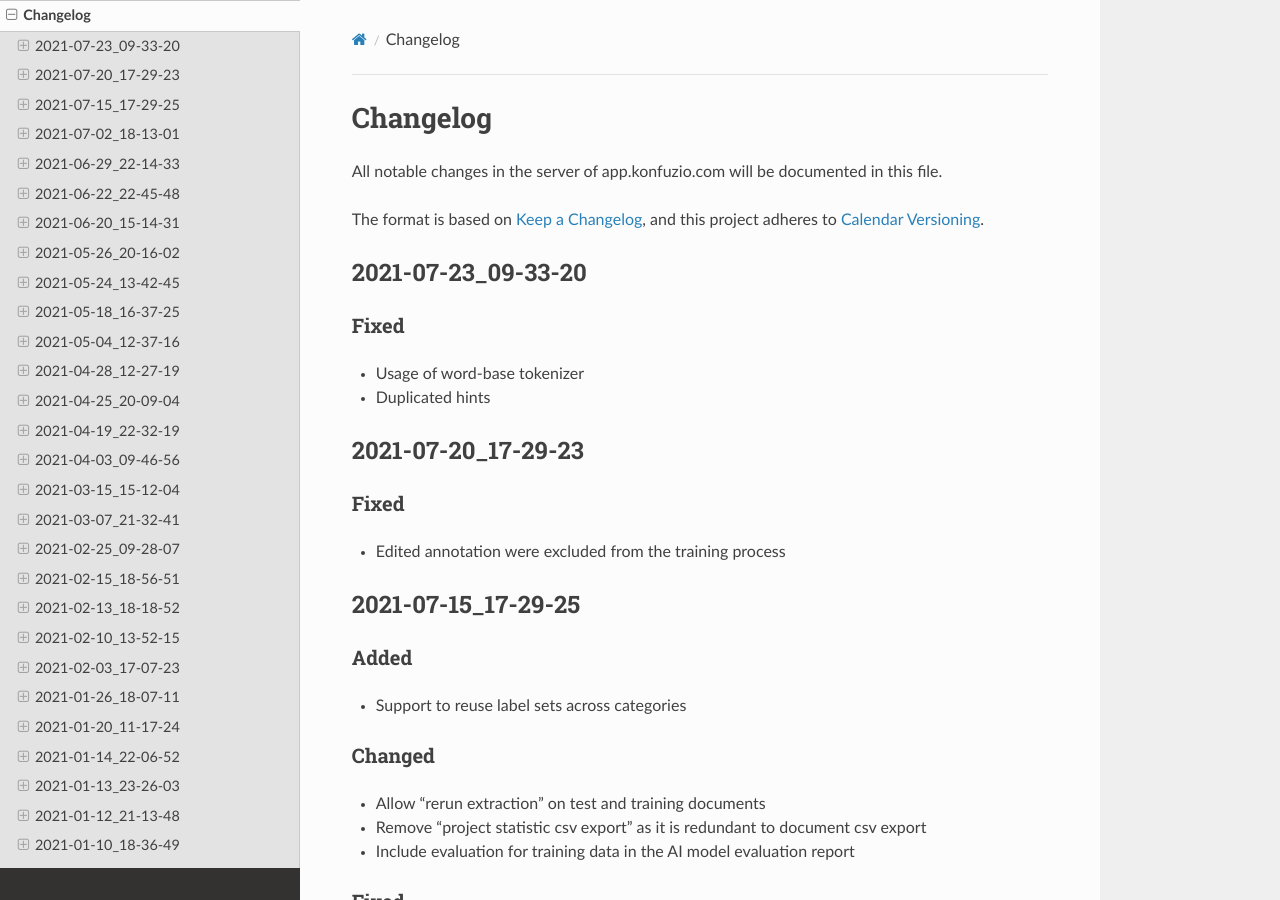
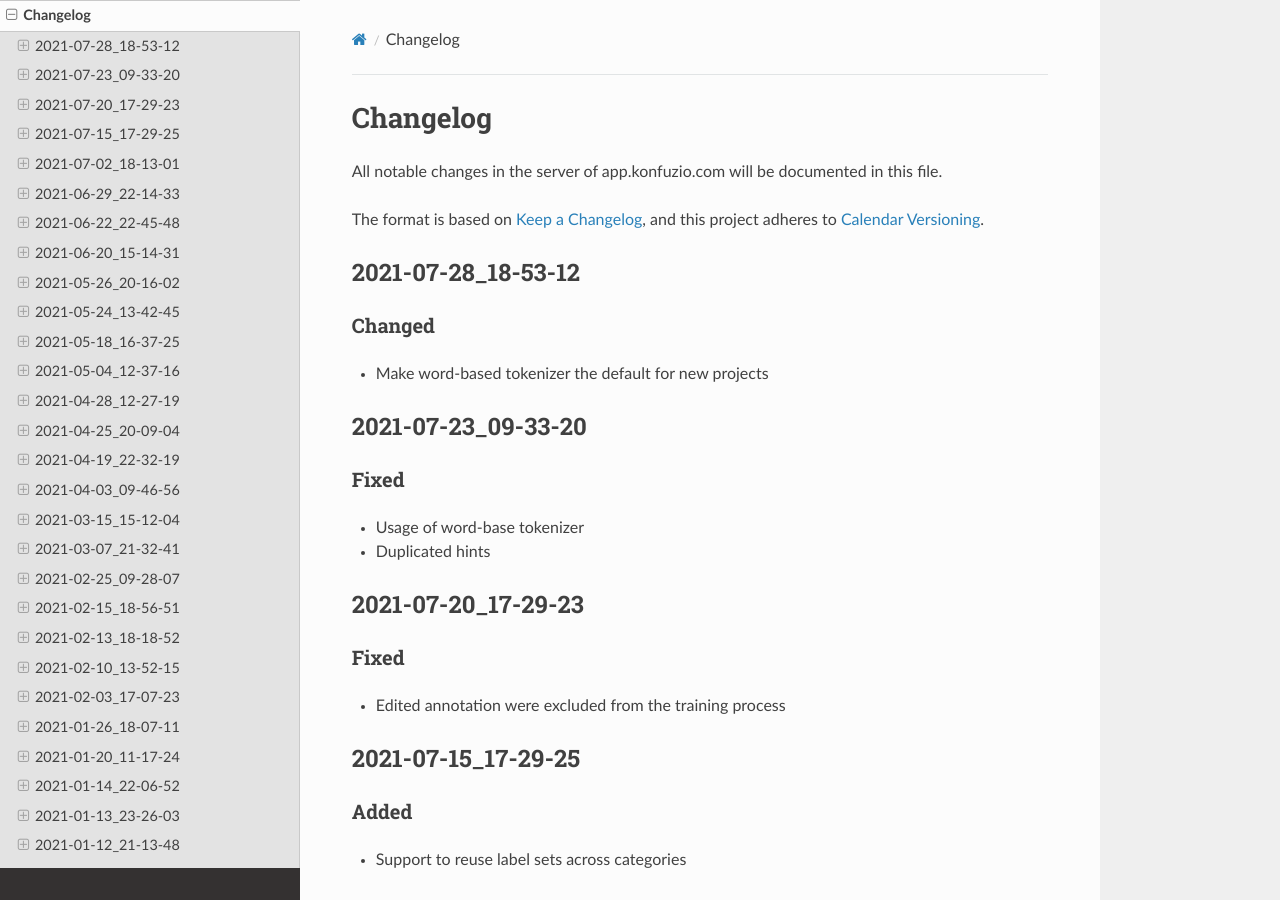
Before and after one commit to konfuzio-ai/konfuzio-sdk, a Sphinx documentation site: the page built from docs/web/changelog_app.md, in a window 1280 px wide and 900 px high. Built offline with Sphinx 7.4.7 and the Read the Docs theme 2.0.0, drawn with Linux system fonts in a browser that asks for light colours.

Commit message:
Update changelog_app.md

```diff
--- a/docs/web/changelog_app.md
+++ b/docs/web/changelog_app.md
@@ -7,6 +7,12 @@ All notable changes in the server of app.konfuzio.com will be documented in this
 
 The format is based on [Keep a Changelog](https://keepachangelog.com/en/1.0.0/),
 and this project adheres to [Calendar Versioning](https://calver.org/overview.html).
+
+
+## 2021-07-28_18-53-12
+
+### Changed
+- Make word-based tokenizer the default for new projects
 
 ## 2021-07-23_09-33-20
 
```
